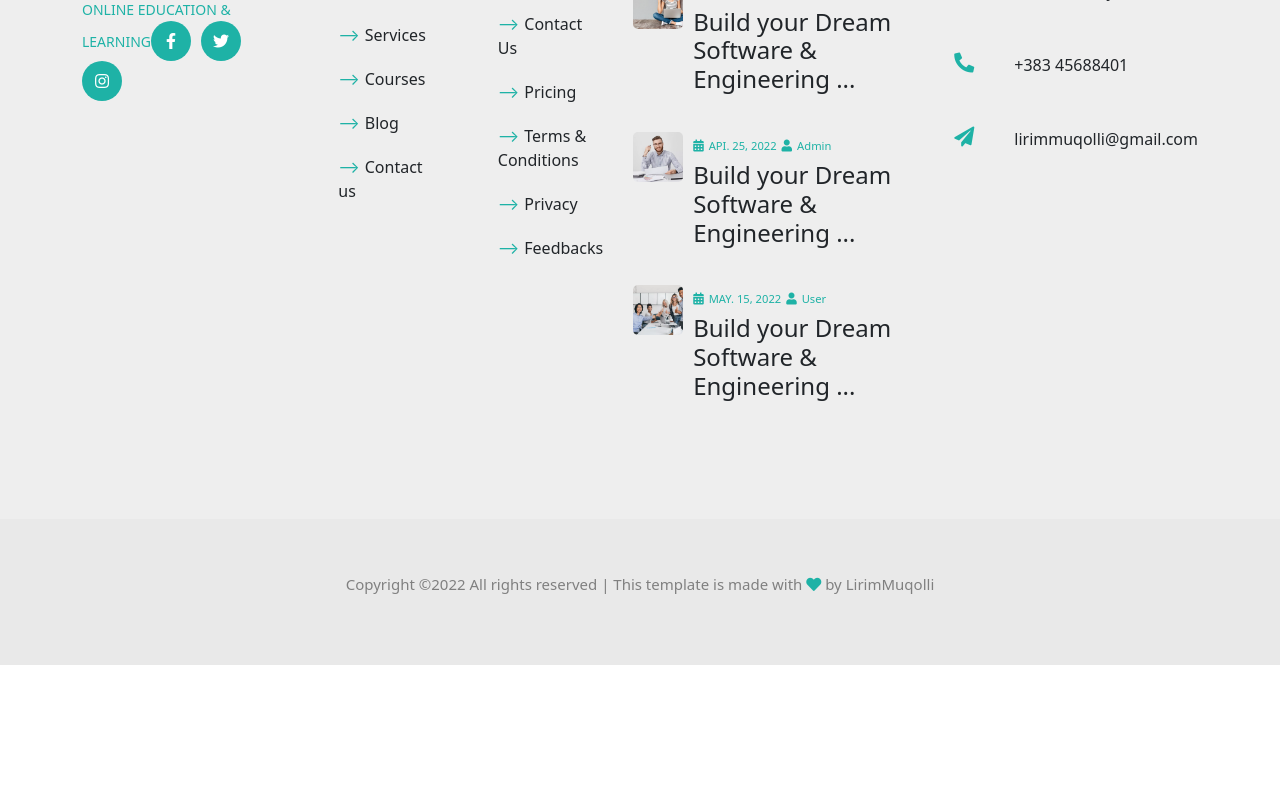
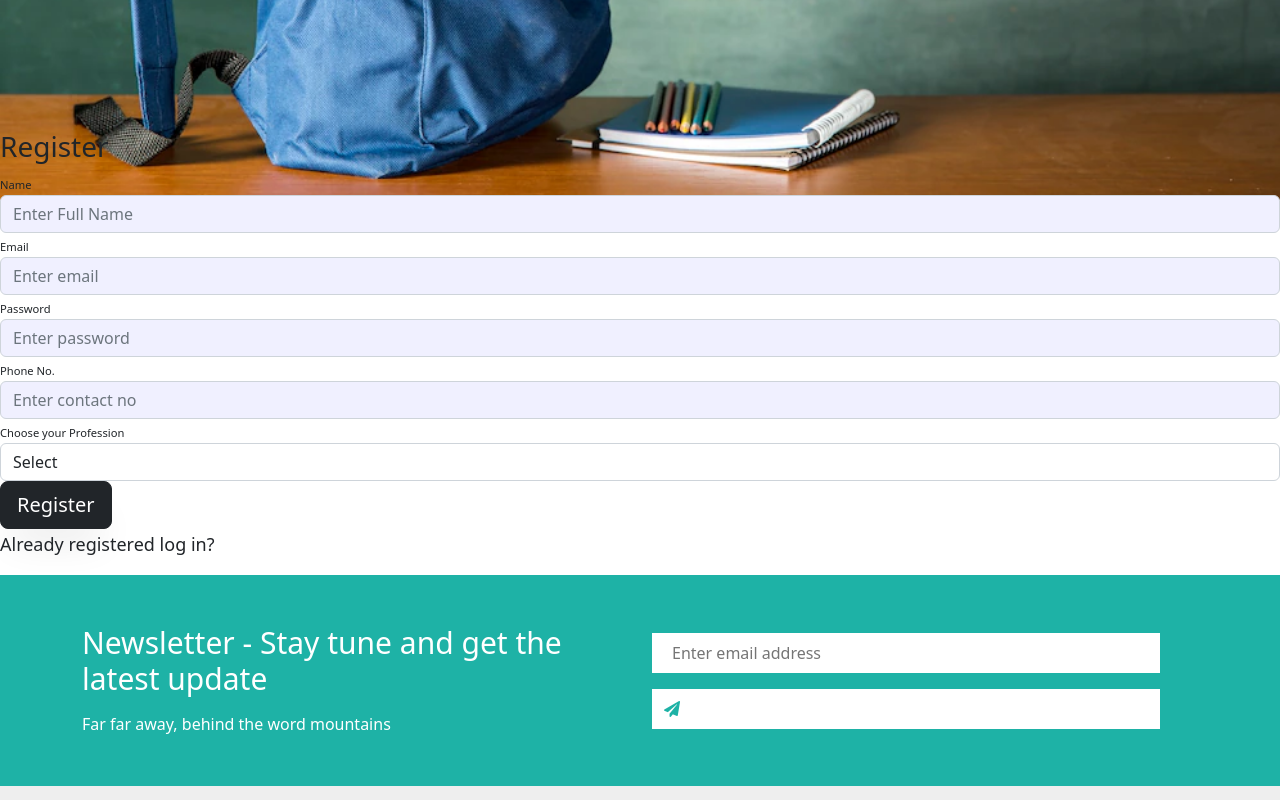
Before and after one commit to LirimMuqolli/Roi-Intership, a React (Create React App) app: page /login in a window 1280 px wide. Shown: the part 600-1400 px from the top of the page. Before the commit the page ends 1265 px from the top, so only its background shows below. Built offline with nearby package versions, Linux system fonts and the light colour scheme.

Commit message:
modify login page from formik to local storage to save

```diff
--- a/src/App.js
+++ b/src/App.js
@@ -11,6 +11,8 @@ import Home from "./components/home/Home"
 import CourseHome from "./components/allcourses/CourseHome"
 import Biography from "./components/biography/biography"
 import 'bootstrap/dist/css/bootstrap.min.css';
+
+import Registration from "./components/login/registration"
 function App() {
   return (
     <>
@@ -25,6 +27,7 @@ function App() {
           <Route exact path='/journal' component={Blog} />
           <Route exact path='/biography' component={Biography} />
           <Route exact path='/contact' component={Contact} />
+          <Route exact path='/login' component={Registration} />
           </Switch>
         <Footer />
       </Router>
--- a/src/components/common/header/Header.jsx
+++ b/src/components/common/header/Header.jsx
@@ -16,6 +16,7 @@ const Header = () => {
               <Link to='/'>Home</Link>
             </li>
             <li >
+
               <Link to='/courses'>Service</Link>
             </li>
             <li >
@@ -29,6 +30,10 @@ const Header = () => {
               <Link to='/contact'>Contact</Link>
             </li>
 
+            <li >
+              <Link to='/login'>Login</Link>
+            </li>
+
           </ul>
 
 
--- /dev/null
+++ b/src/components/login/home.jsx
@@ -0,0 +1,11 @@
+import React from "react";
+
+function Home() {
+  return (
+    <>
+      <h1>Login Successfully</h1>
+    </>
+  );
+}
+
+export default Home;
--- /dev/null
+++ b/src/components/login/login.jsx
@@ -0,0 +1,74 @@
+import React, { useState } from "react";
+import { Alert } from "react-bootstrap";
+import Home from "../login/home";
+
+function Login() {
+  const [emaillog, setEmaillog] = useState(" ");
+  const [passwordlog, setPasswordlog] = useState(" ");
+
+  const [flag, setFlag] = useState(false);
+
+  const [home, setHome] = useState(true);
+
+  function handleLogin(e) {
+    e.preventDefault();
+    let pass = localStorage
+      .getItem("sanskarPassword")
+      .replace(/"/g, "");
+    let mail = localStorage.getItem("sanskarEmail").replace(/"/g, "");
+
+
+    if (!emaillog || !passwordlog) {
+      setFlag(true);
+      console.log("EMPTY");
+    } else if (passwordlog !== pass || emaillog !== mail) {
+      setFlag(true);
+    } else {
+      setHome(!home);
+      setFlag(false);
+    }
+  }
+
+  return (
+    <div>
+      {home ? (
+        <form onSubmit={handleLogin}>
+          <h3>LogIn</h3>
+          <div className="form-group">
+            <label>Email</label>
+            <input
+              type="email"
+              className="form-control"
+              placeholder="Enter email"
+              onChange={(event) => setEmaillog(event.target.value)}
+            />
+          </div>
+
+          <div className="form-group">
+            <label>Password</label>
+            <input
+              type="password"
+              className="form-control"
+              placeholder="Enter password"
+              onChange={(event) => setPasswordlog(event.target.value)}
+            />
+          </div>
+
+          <button type="submit" className="btn btn-dark btn-lg btn-block">
+            Login
+          </button>
+
+          {flag && (
+            <Alert color="primary" variant="warning">
+              Fill correct Info else keep trying.
+            </Alert>
+          )}
+        </form>
+      ) : (
+        <Home />
+      )}
+    </div>
+  );
+}
+
+export default Login;
--- /dev/null
+++ b/src/components/login/registration.jsx
@@ -0,0 +1,129 @@
+import React, { useState } from "react";
+import { Form, Alert } from "react-bootstrap";
+import Login from "../login/login";
+import Back from "../common/back/Back"
+
+function Registration() {
+  const [name, setName] = useState("");
+  const [email, setEmail] = useState("");
+  const [password, setPassword] = useState("");
+  const [phone, setPhone] = useState("");
+  const [profession, setProfession] = useState("");
+
+  const [flag, setFlag] = useState(false);
+  const [login, setLogin] = useState(true);
+
+
+
+  function handleFormSubmit(e) {
+    e.preventDefault();
+
+    if (!name || !email || !password || !phone || !profession) {
+      setFlag(true);
+    } else {
+      setFlag(false);
+      localStorage.setItem("sanskarEmail", JSON.stringify(email));
+      localStorage.setItem(
+        "sanskarPassword",
+        JSON.stringify(password)
+      );
+      console.log("Saved in Local Storage");
+
+      setLogin(!login);
+    }
+  }
+
+  function handleClick() {
+    setLogin(!login);
+  }
+
+
+
+
+  return (
+    <>
+ <Back title='Login' />
+        <div>
+          {" "}
+          {login ? (
+            <form onSubmit={handleFormSubmit}>
+              <h3>Register</h3>
+
+              <div className="form-group">
+                <label>Name</label>
+                <input
+                  type="text"
+                  className="form-control"
+                  placeholder="Enter Full Name"
+                  name="name"
+                  onChange={(event) => setName(event.target.value)}
+                />
+              </div>
+
+              <div className="form-group">
+                <label>Email</label>
+                <input
+                  type="email"
+                  className="form-control"
+                  placeholder="Enter email"
+                  onChange={(event) => setEmail(event.target.value)}
+                />
+              </div>
+
+              <div className="form-group">
+                <label>Password</label>
+                <input
+                  type="password"
+                  className="form-control"
+                  placeholder="Enter password"
+                  onChange={(event) => setPassword(event.target.value)}
+                />
+              </div>
+
+              <div className="form-group">
+                <label>Phone No.</label>
+                <input
+                  type="Phone"
+                  className="form-control"
+                  placeholder="Enter contact no"
+                  onChange={(event) => setPhone(event.target.value)}
+                />
+              </div>
+
+              <div className="form-group">
+                <label>Choose your Profession</label>
+                <Form.Control
+                  as="select"
+                  onChange={(event) => setProfession(event.target.value)}
+                >
+                  <option>Select</option>
+                  <option>Artist</option>
+                  <option>Photographer</option>
+                  <option>Team Player</option>
+                  <option>Full Stack</option>
+                </Form.Control>
+              </div>
+
+              <button type="submit" className="btn btn-dark btn-lg btn-block">
+                Register
+              </button>
+              <p onClick={handleClick} className="forgot-password text-right">
+                Already registered{" "}log in?
+
+              </p>
+              {flag && (
+                <Alert color="primary" variant="danger">
+                  I got it you are in hurry! But every Field is important!
+                </Alert>
+              )}
+            </form>
+          ) : (
+            <Login />
+          )}
+        </div>
+
+    </>
+  );
+}
+
+export default Registration;
```
